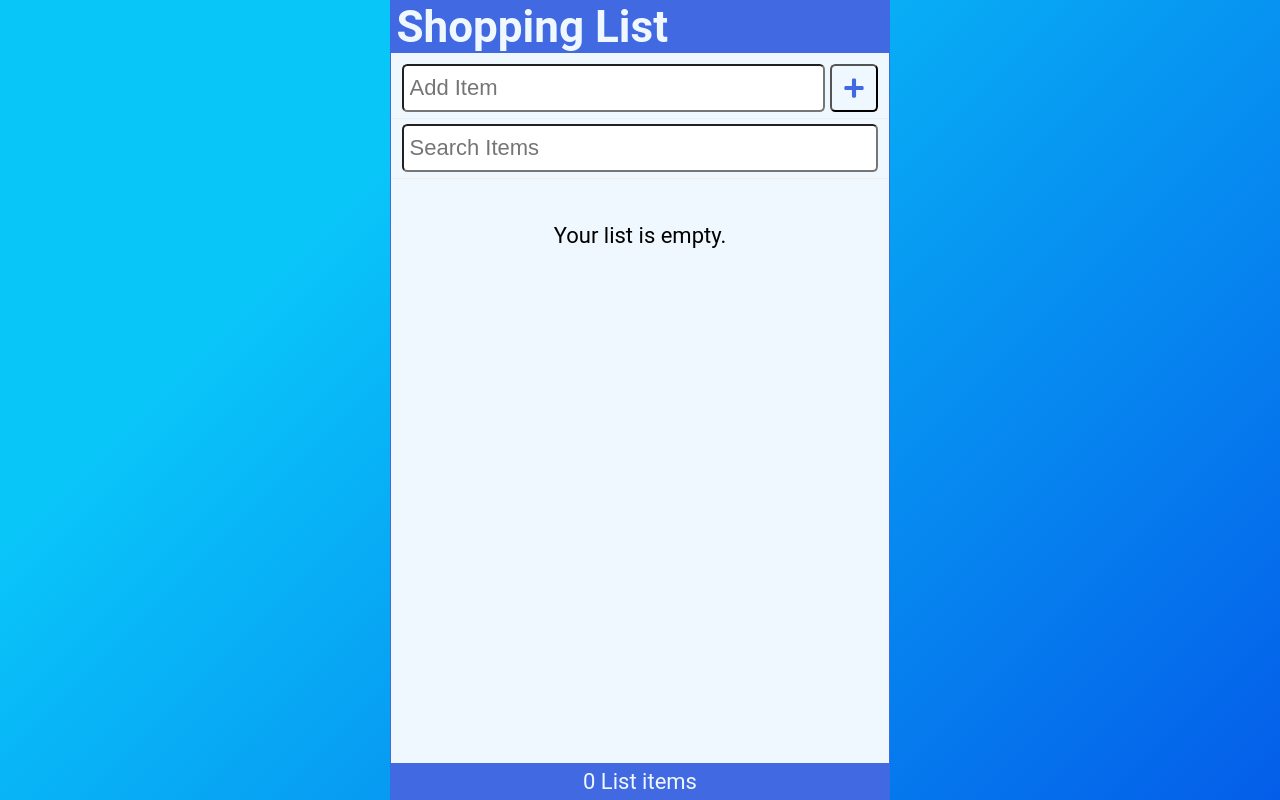
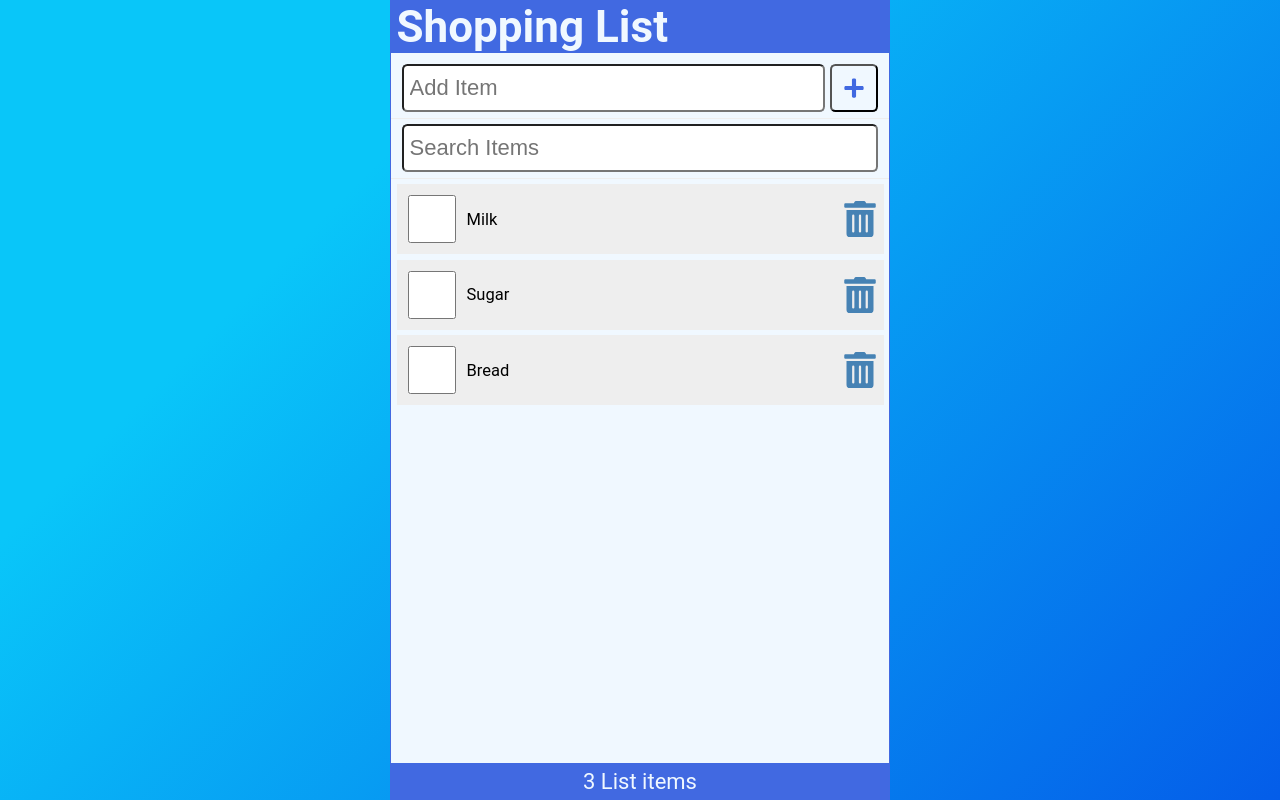
Before and after one commit to Chris-isCoding/shopping-list, a React (Create React App) app: page / in a window 1280 px wide. Built offline with nearby package versions, Linux system fonts and the light colour scheme; data requests are answered from the project's data file.

Commit message:
feat: Fetch data from json-server && handle errors

```diff
--- /dev/null
+++ b/data/db.json
@@ -0,0 +1,19 @@
+{
+  "items": [
+    {
+      "id": 1,
+      "checked": false,
+      "item": "Milk"
+    },
+    {
+      "id": 2,
+      "checked": false,
+      "item": "Sugar"
+    },
+    {
+      "id": 3,
+      "checked": false,
+      "item": "Bread"
+    }
+  ]
+}
--- a/src/App.js
+++ b/src/App.js
@@ -6,15 +6,29 @@ import Content from './Components/Content';
 import Footer from './Components/Footer';
 
 function App() {
-  const [items, setItems] = useState(
-    JSON.parse(localStorage.getItem('shoppingList')) || []
-  );
+  const API_URL = 'http://localhost:3500/items';
+
+  const [items, setItems] = useState([]);
   const [newItem, setNewItem] = useState('');
   const [search, setSearch] = useState('');
+  const [fetchError, setFetchError] = useState(null);
 
   useEffect(() => {
-    localStorage.setItem('shoppingList', JSON.stringify(items));
-  }, [items]);
+    const fetchItems = async () => {
+      try {
+        const response = await fetch(API_URL);
+        if (!response.ok) {
+          throw new Error('Fetching data from server failed.');
+        }
+        const listItems = await response.json();
+        setItems(listItems);
+        setFetchError(null);
+      } catch (err) {
+        setFetchError(err.message);
+      }
+    };
+    fetchItems();
+  }, []);
 
   const addItem = (item) => {
     const id = items.length ? items[items.length - 1].id + 1 : 1;
@@ -51,6 +65,12 @@ function App() {
         handleSubmit={handleSubmit}
       />
       <SearchItem search={search} setSearch={setSearch} />
+      <main>
+        {fetchError ? (
+          <p
+            style={{ color: 'red', textAlign: 'center' }}
+          >{`Error: ${fetchError}`}</p>
+        ) : (
           <Content
             items={items.filter((item) =>
               item.item.toLowerCase().includes(search.toLowerCase())
@@ -58,6 +78,8 @@ function App() {
             handleCheck={handleCheck}
             handleDelete={handleDelete}
           />
+        )}
+      </main>
       <Footer length={items.length} />
     </div>
   );
--- a/src/Components/Content.js
+++ b/src/Components/Content.js
@@ -1,7 +1,7 @@
 import ItemList from './ItemList';
 
 const Content = ({ items, handleCheck, handleDelete }) => (
-  <main>
+  <>
     {items.length ? (
       <ItemList
         items={items}
@@ -11,7 +11,7 @@ const Content = ({ items, handleCheck, handleDelete }) => (
     ) : (
       <p style={{ marginTop: '2rem' }}> Your list is empty.</p>
     )}
-  </main>
+  </>
 );
 
 export default Content;
```
Lines whose indentation alone changed are shown as unchanged.
